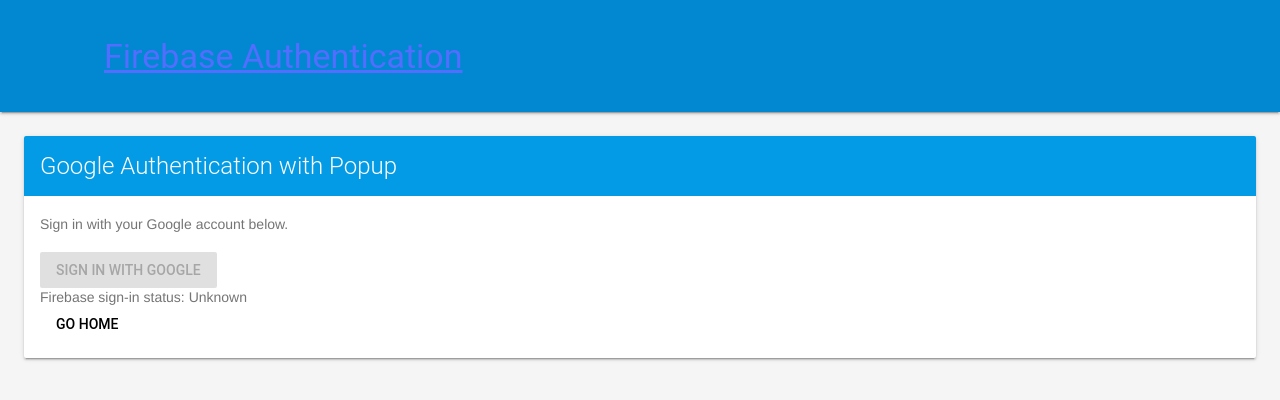
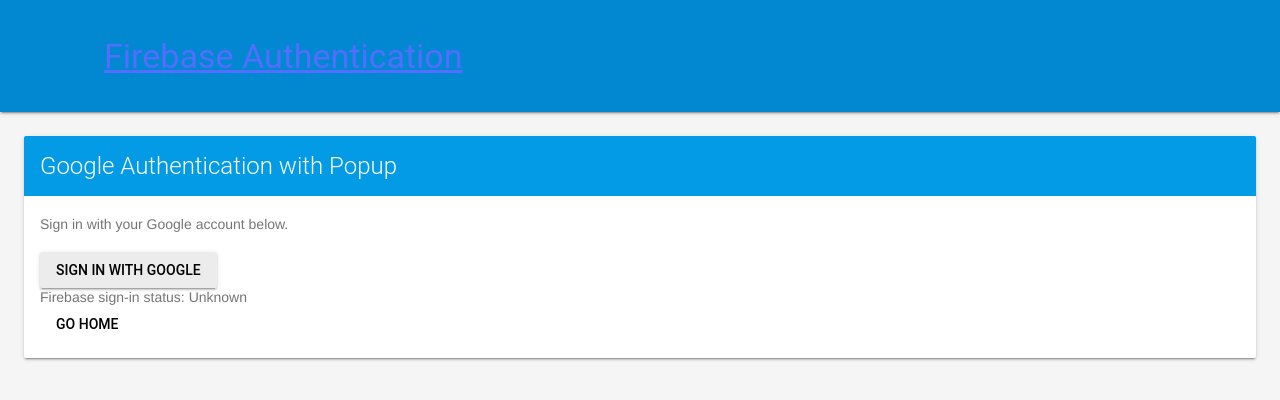
Before and after one commit to slothgamez/fireplex.github.io, a Jekyll site: the page firebase/login/index.html, which Jekyll copies as it is, in a window 1280 px wide. Shown: the top 400 px of the page. Built offline with Jekyll 4.4.1, drawn with Linux system fonts in a browser that asks for light colours; nearby versions of some CDN libraries; comment, search, counter and statistics services are not loaded.

Commit message:
Update index.html

```diff
--- a/firebase/login/index.html
+++ b/firebase/login/index.html
@@ -180,7 +180,7 @@ limitations under the License.
           <p>Sign in with your Google account below.</p>
 
           <!-- Button that handles sign-in/sign-out -->
-          <button disabled class="mdl-button mdl-js-button mdl-button--raised" id="quickstart-sign-in">Sign in with Google</button>
+          <button class="mdl-button mdl-js-button mdl-button--raised" id="quickstart-sign-in">Sign in with Google</button>
 
           <!-- Container where we'll display the user details -->
           <div class="quickstart-user-details-container">
```
